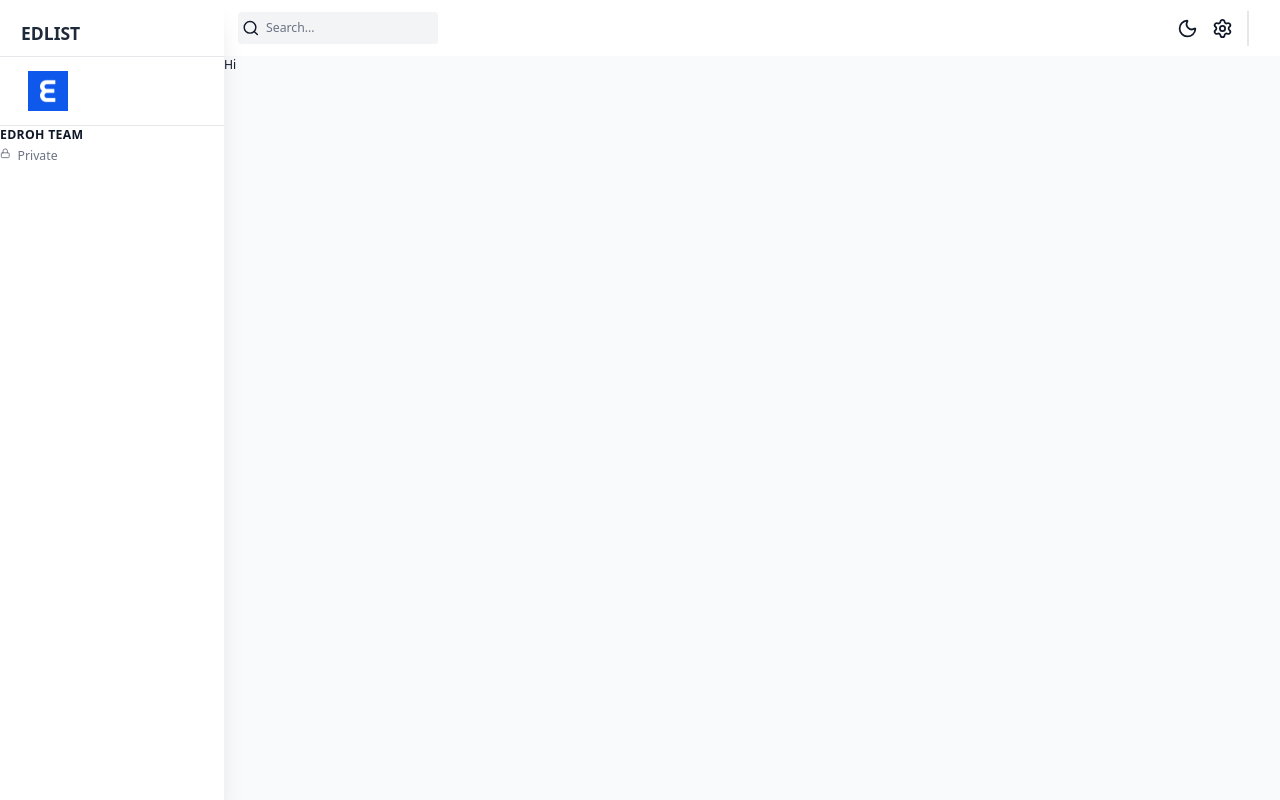
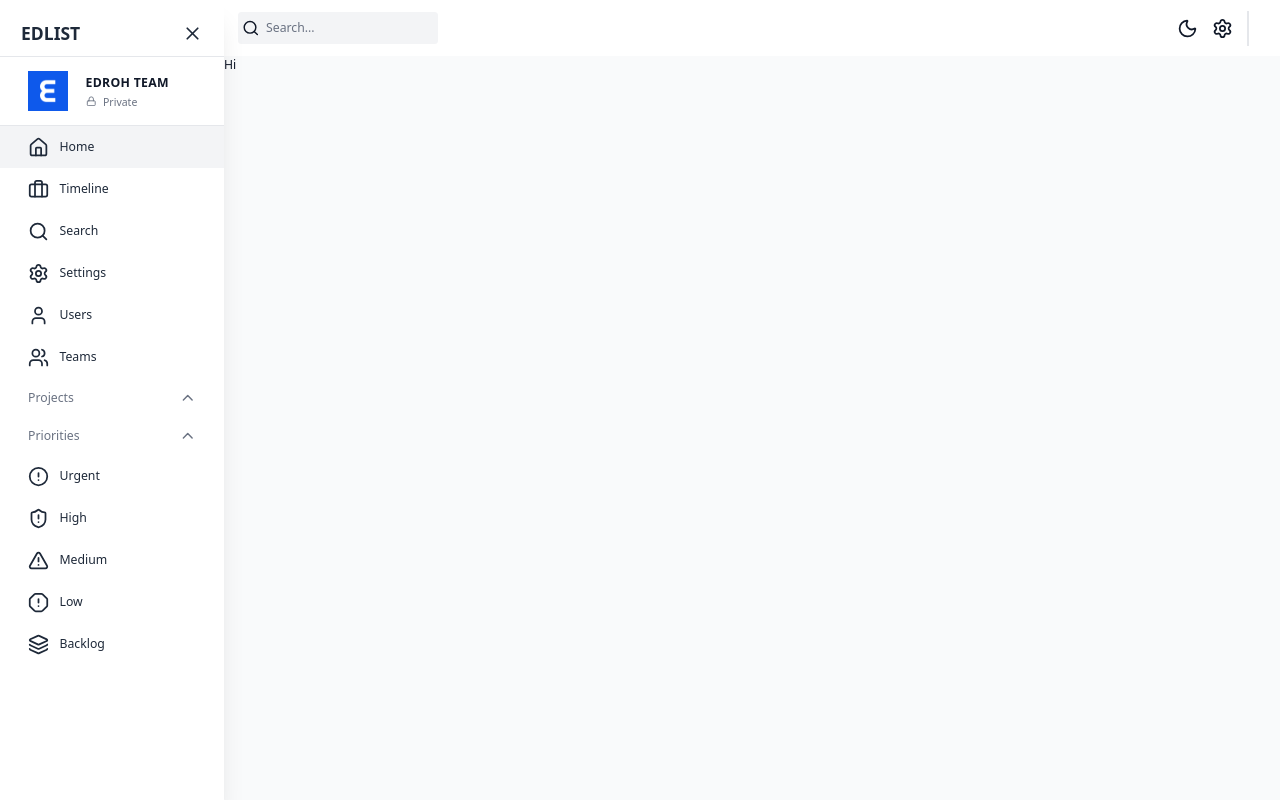
Before and after one commit to lmend8/ProjectManagmentApp, a Next.js app in the folder client/: page / in a window 1280 px wide. Built offline with nearby package versions, Linux system fonts and the light colour scheme; no server answers.

Commit message:
Sidebar and Navbar components frontend

```diff
--- a/client/src/app/(components)/Sidebar/index.tsx
+++ b/client/src/app/(components)/Sidebar/index.tsx
@@ -1,16 +1,43 @@
 "use client";
 
-import { LockIcon } from "lucide-react";
+import { useAppDispatch, useAppSelector } from "@/app/redux";
+import { setIsSidebarCollapsed } from "@/state";
+import {
+  AlertCircle,
+  AlertOctagon,
+  AlertTriangle,
+  Briefcase,
+  ChevronDown,
+  ChevronUp,
+  Home,
+  Icon,
+  Layers3,
+  LockIcon,
+  LucideIcon,
+  Search,
+  Settings,
+  ShieldAlert,
+  User,
+  Users,
+  X,
+} from "lucide-react";
 import Image from "next/image";
-import React,{ useState } from "react";
+import Link from "next/link";
+import { usePathname } from "next/navigation";
+import React, { useState } from "react";
 
 const Sidebar = () => {
   const [showProjects, setShowProjects] = useState(true);
   const [showPriority, setShowPriority] = useState(true);
 
+  const dispatch = useAppDispatch();
+  const isSidebarCollapsed = useAppSelector(
+    (state) => state.global.isSidebarCollapsed,
+  );
+
   const sidebarClassNames = `fixed flex flex-col h-[100%] justify-between shadow-xl
     transition-all duration-300 h-full z-40 dark:bg-black dark:text-white overflow-y-auto bg-white
-    w-64
+    ${isSidebarCollapsed ? "w-0 hidden" : "w-64"}
   `;
 
   return (
@@ -21,24 +48,110 @@
           <div className="text-xl font-bold text-gray-800 dark:text-white">
             EDLIST
           </div>
+          {isSidebarCollapsed ? null : (
+            <button
+              className="py-3"
+              onClick={() => {
+                dispatch(setIsSidebarCollapsed(!isSidebarCollapsed));
+              }}
+            >
+              <X className="h-6 w-6 text-gray-800 hover:text-gray-500 dark:text-white" />
+            </button>
+          )}
         </div>
         {/** TEAM */}
         <div className="flex items-center gap-5 border-y-[1.5px] border-gray-200 px-8 py-4 dark:border-gray-700 dark:text-white">
           <Image src="/logo.png" alt="Logo" width={40} height={40} />
-        </div>
-        <div>
+
+          <div>
             <h3 className="text-md font-bold tracking-wide dark:text-gray-200">
-                EDROH TEAM
+              EDROH TEAM
             </h3>
             <div className="mt-1 flex items-start gap-2">
-                <LockIcon className="mt-[0.1rem] h-3 w-3 text-gray-500 dark:text-gray-400"/>
-                <p className="text-ms text-gray-500">Private</p>
+              <LockIcon className="mt-[0.1rem] h-3 w-3 text-gray-500 dark:text-gray-400" />
+              <p className="text-xs text-gray-500">Private</p>
             </div>
+          </div>
         </div>
         {/** NAVBAR LINKS */}
+        <nav className="z-10 w-full">
+          <SidebarLink icon={Home} label="Home" href="/" />
+          <SidebarLink icon={Briefcase} label="Timeline" href="/timeline" />
+          <SidebarLink icon={Search} label="Search" href="/search" />
+          <SidebarLink icon={Settings} label="Settings" href="/settings" />
+          <SidebarLink icon={User} label="Users" href="/users" />
+          <SidebarLink icon={Users} label="Teams" href="/teams" />
+        </nav>
+
+        {/* PROJECTS LINKS */}
+        <button
+          onClick={() => setShowProjects((prev) => !prev)}
+          className="item-center flex w-full justify-between px-8 py-3 text-gray-500"
+        >
+          <span className="">Projects</span>
+          {showProjects ? (
+            <ChevronUp className="h-5 w-5" />
+          ) : (
+            <ChevronDown className="h-5 w-5" />
+          )}
+        </button>
+
+        {/* PROJECT LIST */}
+
+        {/* PRIORITIES LINKS */}
+        <button
+          onClick={() => setShowPriority((prev) => !prev)}
+          className="item-center flex w-full justify-between px-8 py-3 text-gray-500"
+        >
+          <span className="">Priorities</span>
+          {showPriority ? (
+            <ChevronUp className="h-5 w-5" />
+          ) : (
+            <ChevronDown className="h-5 w-5" />
+          )}
+        </button>
+        {showPriority && (
+          <>
+            <SidebarLink icon={AlertCircle} label="Urgent" href="/priority/urgent" />
+            <SidebarLink icon={ShieldAlert} label="High" href="/priority/high" />
+            <SidebarLink icon={AlertTriangle} label="Medium" href="/priority/medium" />
+            <SidebarLink icon={AlertOctagon} label="Low" href="/priority/low" />
+            <SidebarLink icon={Layers3} label="Backlog" href="/priority/backlog" />
+          </>
+        )}
       </div>
     </div>
   );
 };
 
+interface SidebarLinkProps {
+  href: string;
+  icon: LucideIcon;
+  label: string;
+}
+
+const SidebarLink = ({ href, icon: Icon, label }: SidebarLinkProps) => {
+  const pathname = usePathname();
+  const isActive =
+    pathname === href || (pathname === "/" && href === "/dashboard");
+
+  return (
+    <Link href={href} className="w-full">
+      <div
+        className={`relative flex cursor-pointer items-center gap-3 transition-colors hover:bg-gray-100 dark:bg-black dark:hover:bg-gray-700 ${
+          isActive ? "bg-gray-100 text-white dark:bg-gray-600" : ""
+        } justify-start px-8 py-3`}
+      >
+        {isActive && (
+          <div className="absolute top-0 left-0 h-[%100] w-[5px] bg-blue-200" />
+        )}
+        <Icon className="h-6 w-6 text-gray-800 dark:text-gray-100" />
+        <span className={`font-medium text-gray-800 dark:text-gray-100`}>
+          {label}
+        </span>
+      </div>
+    </Link>
+  );
+};
+
 export default Sidebar;
--- a/client/src/app/globals.css
+++ b/client/src/app/globals.css
@@ -14,6 +14,6 @@
   height: 100%;
   width: 100%;
   @apply text-sm;
-  @apply bg-gray-500;
-  @apply text-gray-900;
+  @apply bg-white;
+  @apply dark:bg-black;
 }
```
